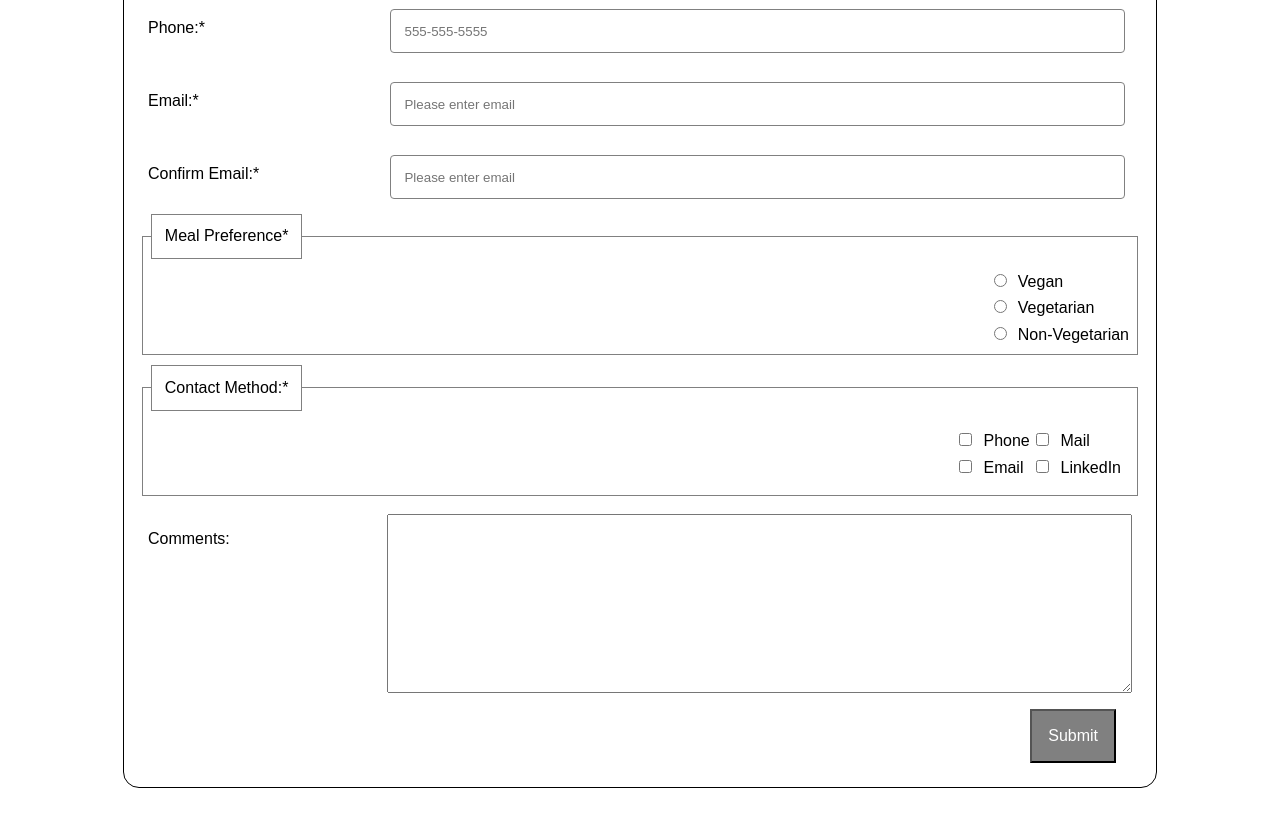
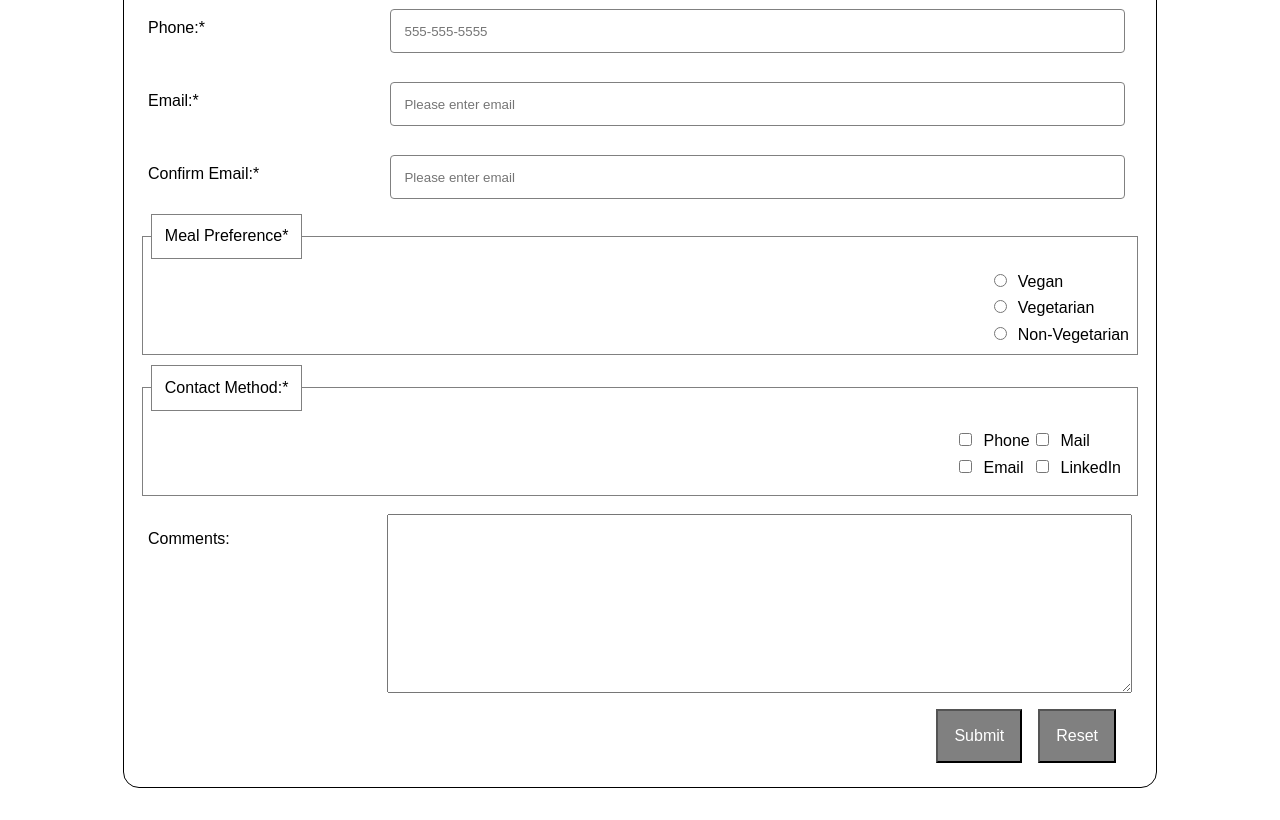
Before and after one commit to Jstanley25/cmst388, a plain HTML site: page project2/index.html in a window 1280 px wide. Shown: the part 568-1388 px from the top of the page. Drawn offline with Linux system fonts and the light colour scheme.

Commit message:
Project 2 forgot reset button

```diff
--- a/project2/index.html
+++ b/project2/index.html
@@ -163,6 +163,7 @@
             <div class="form-row">
                 <button type="submit" class="btn btn-primary" name="submit" id="submitform"
                     value="submit">Submit</button>
+                <button type="reset" class="btn btn-primary" name="reset" id="resetform" value="reset">Reset</button>
             </div>
         </form>
     </div>
```
Also changed, not shown: project2Validation.png (added), 1 other file.
